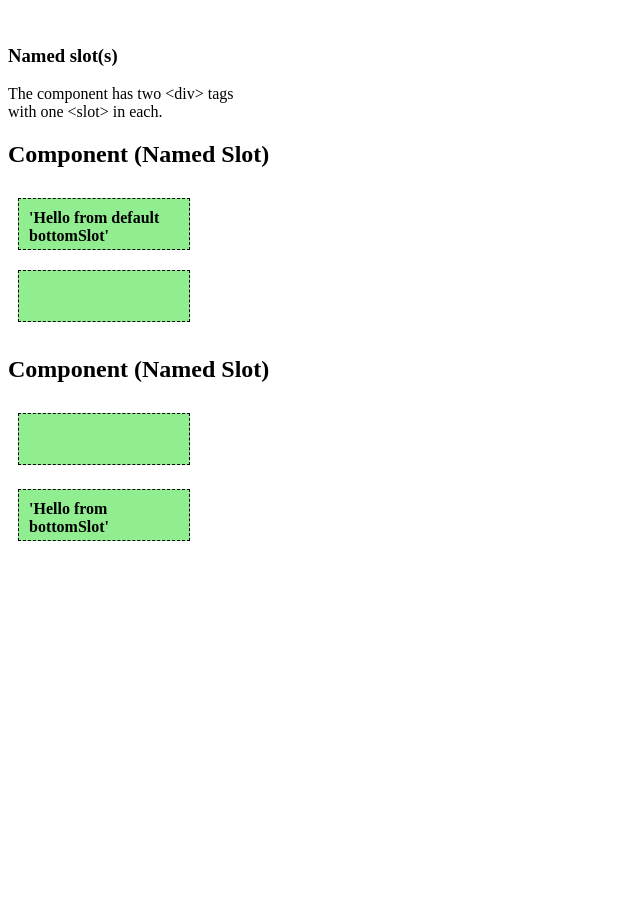
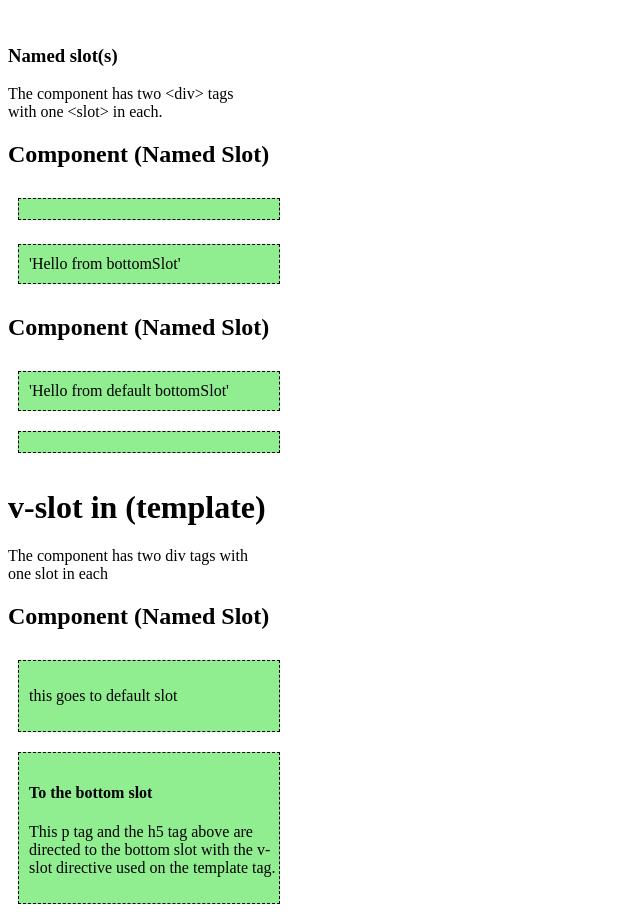
Before and after one commit to erymn/learn-vujs-w3s, a Vue app in the folder ScaleUp/firstsfc/: page / in a window 1280 px wide. Shown: the whole page, without its empty margins (0-640 px from the left). Before the commit the page ends 800 px from the top, so only its background shows below. Built offline with nearby package versions, Linux system fonts and the light colour scheme.

Commit message:
v-slot template

```diff
--- a/ScaleUp/firstsfc/src/App4.vue
+++ b/ScaleUp/firstsfc/src/App4.vue
@@ -2,11 +2,22 @@
     <br />
     <h3>Named slot(s)</h3>
     <p>The component has two &lt;div&gt; tags with one &lt;slot&gt; in each.</p>
+    <slot-name v-slot:bottomSlot>
+        'Hello from bottomSlot'
+    </slot-name>
     <slot-name v-slot:default>
         'Hello from default bottomSlot'
     </slot-name>
-    <slot-name v-slot:bottomSlot>
-        'Hello from bottomSlot'
+
+    <h1>v-slot in (template)</h1>
+    <p>The component has two div tags with one slot in each</p>
+    <slot-name>
+        <template v-slot:bottomSlot>
+            <h4>To the bottom slot</h4>
+            <p>This p tag and the h5 tag above are directed to the bottom slot with the v-slot directive used on the
+                template tag.</p>
+        </template>
+        <p>this goes to default slot</p>
     </slot-name>
 </template>
 
--- a/ScaleUp/firstsfc/src/components/SlotName.vue
+++ b/ScaleUp/firstsfc/src/components/SlotName.vue
@@ -13,12 +13,10 @@
 
 <style scoped>
 div {
-    height: 30px;
-    width: 50%;
+    width: 80%;
     border: dotted black 1px;
     margin: 10px;
     padding: 10px;
     background-color: lightgreen;
-    font-weight: bold;
 }
 </style>
```
